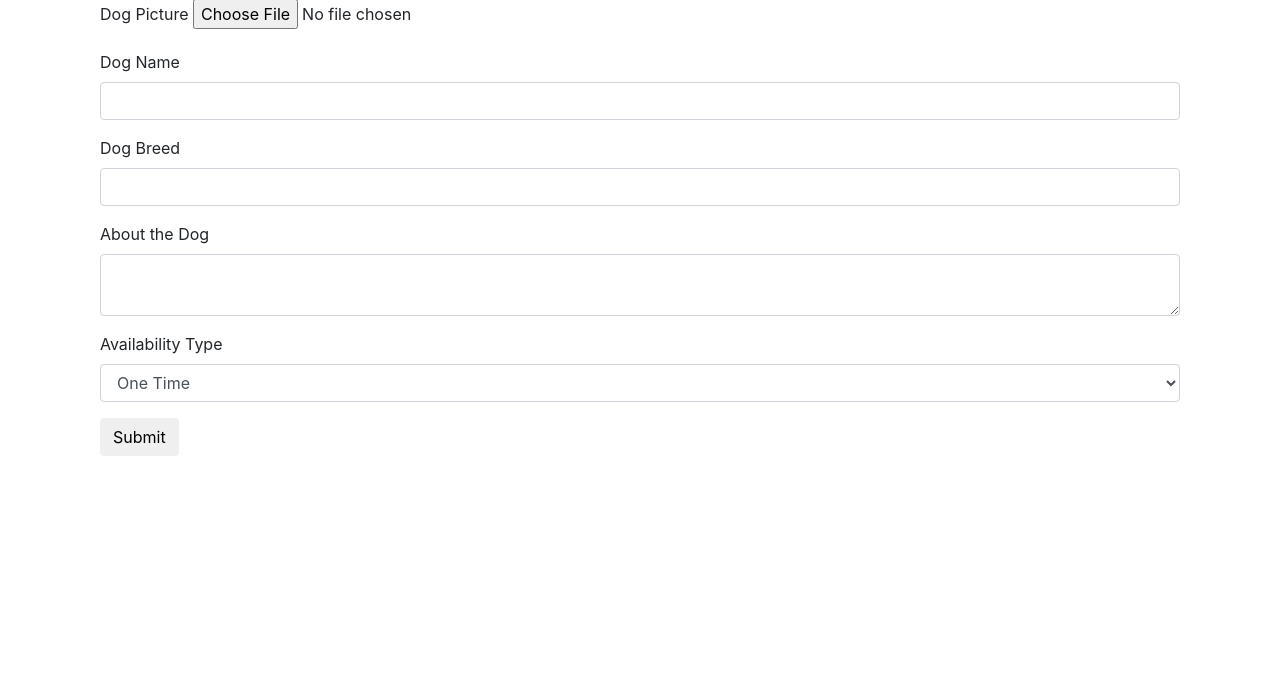
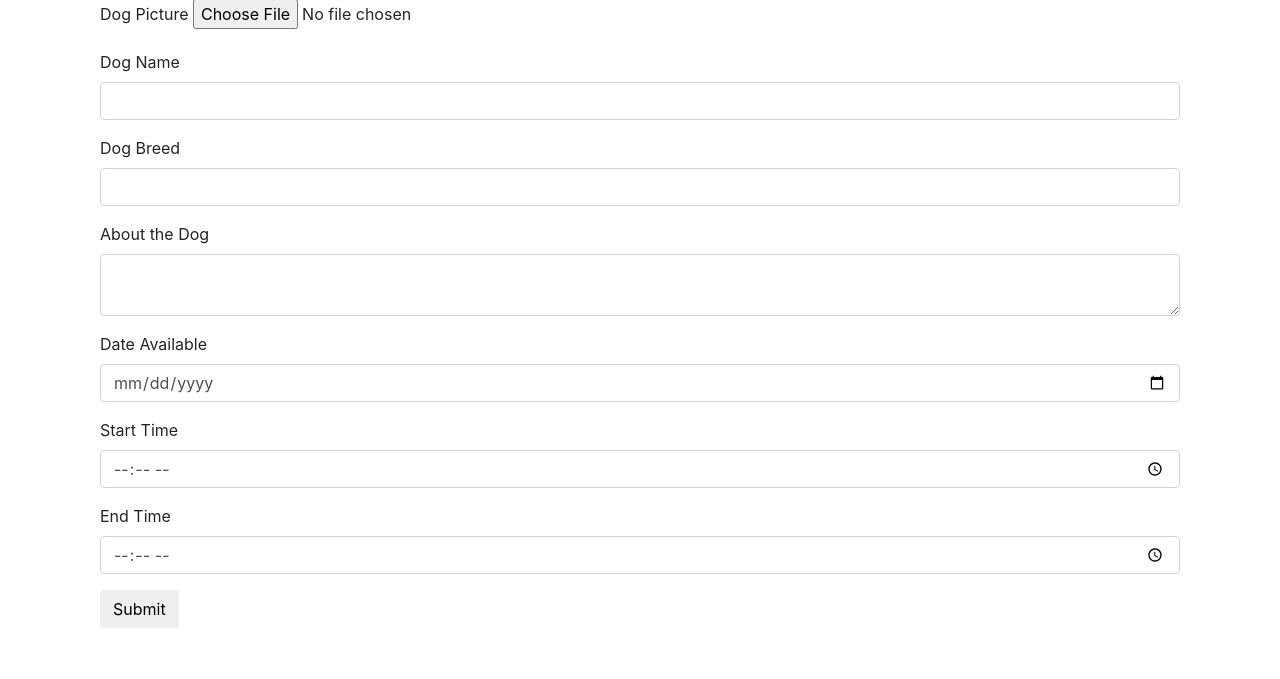
Before and after one commit to ika-musuko/subpup, a Flask app: page /add_dog in a window 1280 px wide. Shown: the part 121-800 px from the top of the page. Run offline with Flask 2, Linux system fonts and the light colour scheme; the visitor is signed in with stand-in values (Sample User, id 1); data comes from the database, SQL or seed files in the repository; some libraries are stand-ins or nearby versions.

Commit message:
just use onetime schedules for now

```diff
--- a/backend/project/forms.py
+++ b/backend/project/forms.py
@@ -1,7 +1,7 @@
 from flask_wtf import FlaskForm
 from flask_wtf.file import FileField
 from wtforms import widgets, StringField, SelectField, SelectMultipleField, TextAreaField, SubmitField
-from wtforms.fields.html5 import DateTimeLocalField, TimeField
+from wtforms.fields.html5 import TimeField, DateField
 from wtforms.validators import DataRequired
 
 class MultiCheckboxField(SelectMultipleField):
@@ -13,12 +13,7 @@ class DogForm(FlaskForm):
     name = StringField("Dog Name", validators=[DataRequired()])
     breed = StringField("Dog Breed", validators=[DataRequired()])
     description = TextAreaField("About the Dog")
-    availability_type = SelectField("Availability Type", choices=[("O", "One Time"), ("R", "Recurring")], validators=[DataRequired()])
+    date = DateField("Date Available")
+    start_time = TimeField("Start Time")
+    end_time = TimeField("End Time")
     submit = SubmitField()
-
-class OneTimeAvailabilityForm(FlaskForm):
-    date_time = DateTimeLocalField("Date and Time",  format='%Y-%m-%dT%H:%M')
-
-class RecurringAvailabilityForm(FlaskForm):
-    day_of_week = MultiCheckboxField("Days of Week", choices=["Mon", "Tue", "Wed", "Thu", "Fri", "Sat", "Sun"])
-    time = TimeField("Time")
--- a/backend/project/models.py
+++ b/backend/project/models.py
@@ -1,5 +1,7 @@
 from flask_login import UserMixin
 from project import db, lm
+import datetime
+
 
 class User(db.Model, UserMixin):
     id = db.Column(db.Integer, index=True, primary_key=True)
@@ -7,7 +9,7 @@ class User(db.Model, UserMixin):
     name = db.Column(db.String(64), index=True, unique=False)
     description = db.Column(db.String(1000), index=True, unique=False)
     current_dog_id = db.Column(db.Integer, index=True, nullable=True)
-    profile_pic = db.Column(db.String(1000), index=True, unique=False) # as filepath
+    profile_pic = db.Column(db.String(1000), index=True, unique=False)  # as filepath
     user_rating = db.Column(db.Float, index=True, unique=False)
     owner_rating = db.Column(db.Float, index=True, unique=False)
     dogs = db.relationship("Dog", backref="owner", lazy="dynamic")
@@ -15,40 +17,49 @@ class User(db.Model, UserMixin):
     def __repr__(self):
         return "<User {}>".format(self.name)
 
+
 @lm.user_loader
 def load_user(id: str):
     return User.query.get(int(id))
+
 
 class Dog(db.Model):
     id = db.Column(db.Integer, index=True, primary_key=True)
     name = db.Column(db.String(64), index=True, unique=False)
     breed = db.Column(db.String(100), index=True, unique=False)
     description = db.Column(db.String(1000), index=True, unique=False)
-    # availability is a formatted string like the following
-    # R~MT~4:30 pm
-    # O~2018~10~20~4:30 pm
-    # R or O - Recurring or One Time
-    # if Recurring
-    #    list days of week
-    #    time as 24hr military time (1630)
-    # if One Time
-    #    datetime as string
-    availability = db.Column(db.String(100), index=True, unique=False)
+    start_time = db.Column(db.Time, index=True, unique=False)
+    end_time = db.Column(db.Time, index=True, unique=False)
+    available_date = db.Column(db.Date, index=True, unique=False)
     # pickup_mode is either "pickup" or "delivery"
     pickup_mode = db.Column(db.String(100), index=True, unique=False)
     # address of dog
     address = db.Column(db.String(400), index=True, unique=False)
-    pic = db.Column(db.String(1000), index=True, unique=False) # as filepath
+    pic = db.Column(db.String(1000), index=True, unique=False)  # as filepath
     owner_id = db.Column(db.Integer, db.ForeignKey("user.id"))
 
     def __repr__(self):
         return "<Dog {}>".format(self.name)
 
+    @property
+    def availability(self) -> str:
+        return "{} {}-{}".format(date_fmt(self.available_date), time_fmt(self.start_time), time_fmt(self.end_time))
+
+def date_fmt(d) -> str:
+    time_delta = datetime.datetime.now().date() - d
+    if time_delta.days == 0:
+        return "Today"
+    elif time_delta.days == 1:
+        return "Tomorrow"
+    return d.__str__()
+
+def time_fmt(t) -> str:
+    return t.strftime("%I:%M %p")
+
 class Reservation(db.Model):
     id = db.Column(db.Integer, index=True, primary_key=True)
     user_id = db.Column(db.Integer, index=True, unique=False)
     dog_id = db.Column(db.Integer, index=True, unique=False)
-    time = db.Column(db.DateTime, index=True, unique=False)
 
     def __repr__(self):
-        return "<Reservation - user: {} dog: {} time: {}>".format(self.user_id, self.dog_id, self.time)
+        return "<Reservation - user: {} dog: {}>".format(self.user_id, self.dog_id)
--- a/backend/project/routes.py
+++ b/backend/project/routes.py
@@ -7,7 +7,6 @@ from project import app, google_blueprint, db
 from project.forms import DogForm
 from project.models import User, Dog, Reservation
 from werkzeug.utils import secure_filename
-from project.utils import get_next_time
 
 
 @app.route("/")
@@ -51,7 +50,6 @@ def make_reservation(dog_id: int):
     new_reservation = Reservation(
         user_id=current_user.id,
         dog_id=dog_id,
-        # time=get_next_time(dog.availability) # convert the internal availability string into a real datetime object
     )
     db.session.add(new_reservation)
     db.session.commit()
@@ -82,7 +80,10 @@ def add_dog():
             description=dogform.description.data,
             breed=dogform.breed.data,
             pic=pic_filepath,
-            owner_id=current_user.id
+            owner_id=current_user.id,
+            available_date=dogform.date.data,
+            start_time=dogform.start_time.data,
+            end_time=dogform.end_time.data,
         )
         db.session.add(new_dog)
         db.session.commit()
--- a/backend/project/templates/add_dog.html
+++ b/backend/project/templates/add_dog.html
@@ -1,23 +1,4 @@
 {% extends "base.html" %}
 {% block content %}
 {{ wtf.quick_form(dogform) }}
-{#<form action="" method="POST" novalidate>
-{{ dogform.hidden_tag() }}
-    <p>
-        {{ dogform.pic.label }}<br>
-        {{ dogform.pic() }}
-    </p>
-    <p>
-        {{ dogform.name.label }}<br>
-        {{ dogform.name() }}
-    </p>
-    <p>
-        {{ dogform.breed.label }}<br>
-        {{ dogform.breed() }}
-    </p>
-    <p>
-        {{ dogform.availability_type.label }}<br>
-        {{ dogform.availability_type() }}
-    </p>
-</form>#}
 {% endblock %}
--- a/backend/project/templates/dog_card.html
+++ b/backend/project/templates/dog_card.html
@@ -9,7 +9,7 @@
                 {{ dog.name }}
               </h4>
               <p class="text-center">Hang with me next:</p>
-              <h5 class="text-center">{{ availability_to_readable(dog.availability) }}</h5>
+              <h5 class="text-center">{{ dog.availability }}</h5>
               <!--dog description-->
               <p class="card-text">
                 {{ dog.description }}
--- a/backend/project/utils.py
+++ b/backend/project/utils.py
@@ -5,21 +5,4 @@ from datetime import datetime
 def inject_app_context():
     return {
         "debug": app.debug,
-        "availability_to_readable" : availability_to_readable
     }
-
-def availability_to_readable(availability: str) -> str:
-    if availability is None:
-        return "NULL"
-    availability_tokens = availability.split("~")
-    # recurring
-    if availability_tokens[0] == "R":
-        days_of_week = availability_tokens[1].replace(",", ", ")
-        time = availability_tokens[2]
-        return "%s %s" % (days_of_week, time)
-
-    # one time
-    return availability_tokens[1]
-
-def get_next_time(availability: str) -> datetime:
-    return datetime()
```
Also changed, not shown: backend/project/templates/dog.html (+6 -6 lines).
